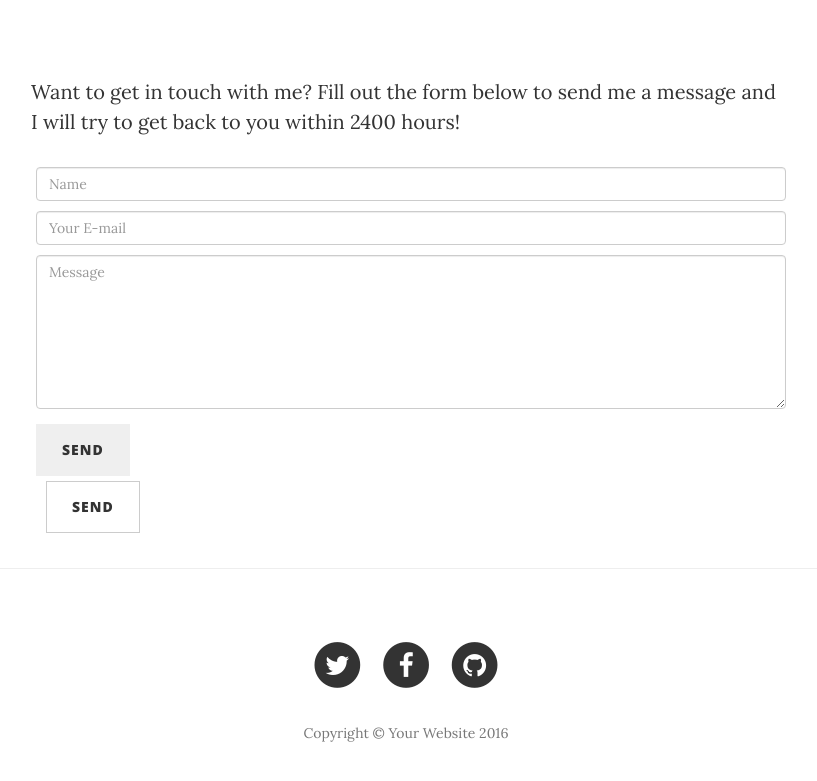
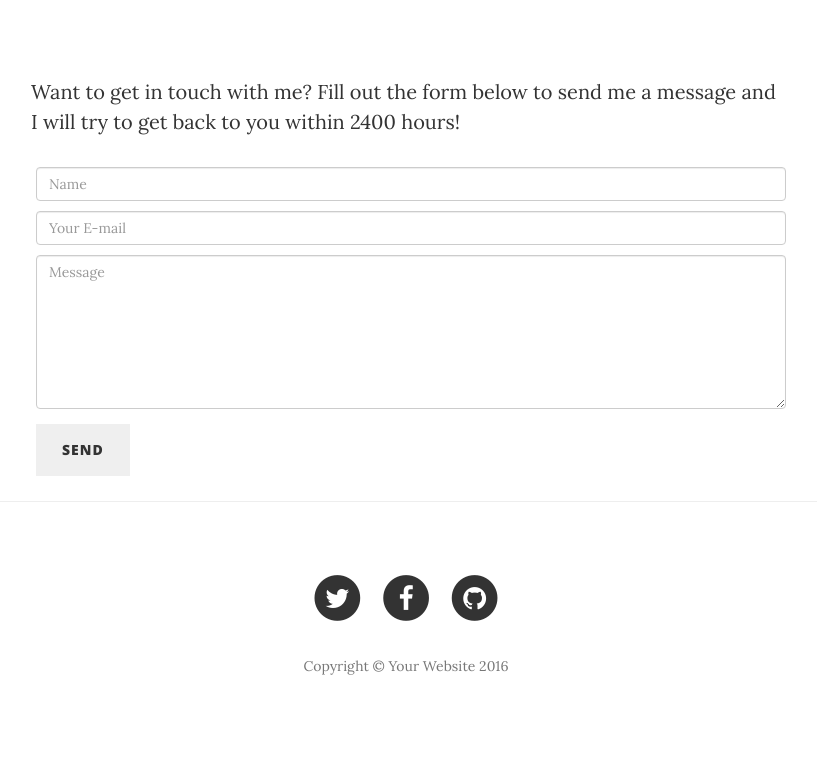
Before and after one commit to samueleliryan/samueleliryan.github.io, a website: page contact.html in a window 1280 px wide. Shown: the part 451-1232 px from the top of the page, without its empty margins (234-1051 px from the left). After the commit the page ends 1193 px from the top, so only its background shows below. Drawn offline with nearby package versions, Linux system fonts and the light colour scheme.

Commit message:
removed broken submit button

```diff
--- a/contact.html
+++ b/contact.html
@@ -142,9 +142,9 @@
                     <br>
                     <div id="success"></div>
                     <div class="row">
-                     -->   <div class="form-group col-xs-12">
+                        <div class="form-group col-xs-12">
                             <button type="submit" class="btn btn-default">Send</button>
-                        </div> <!--
+                        </div>
                     </div> -->
                 </form>
             </div>
```
